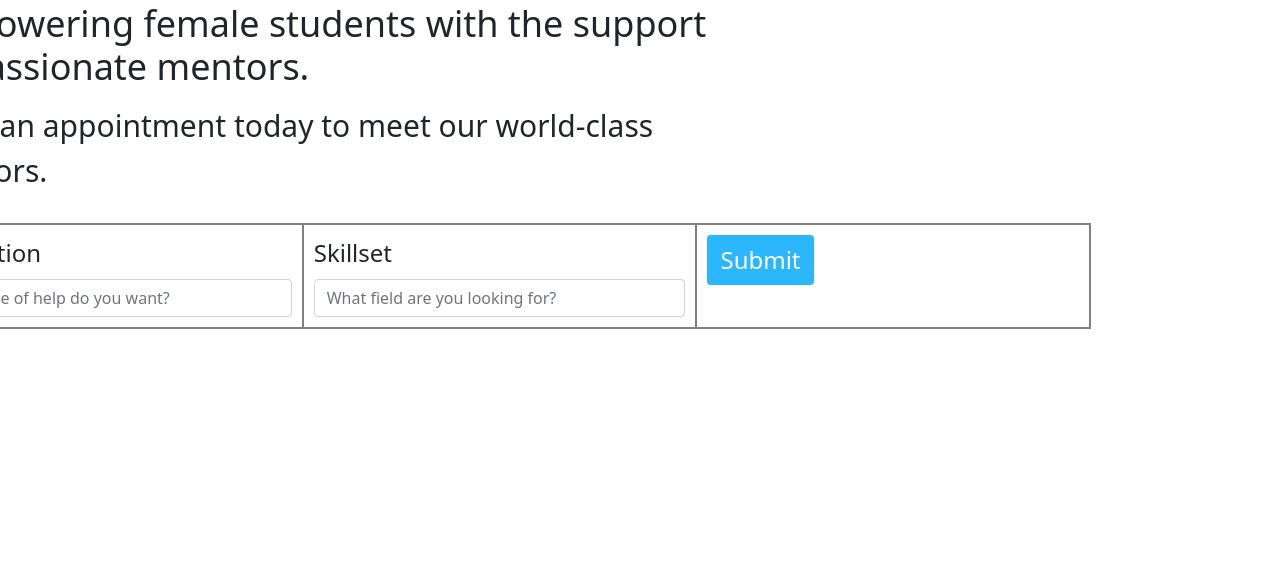
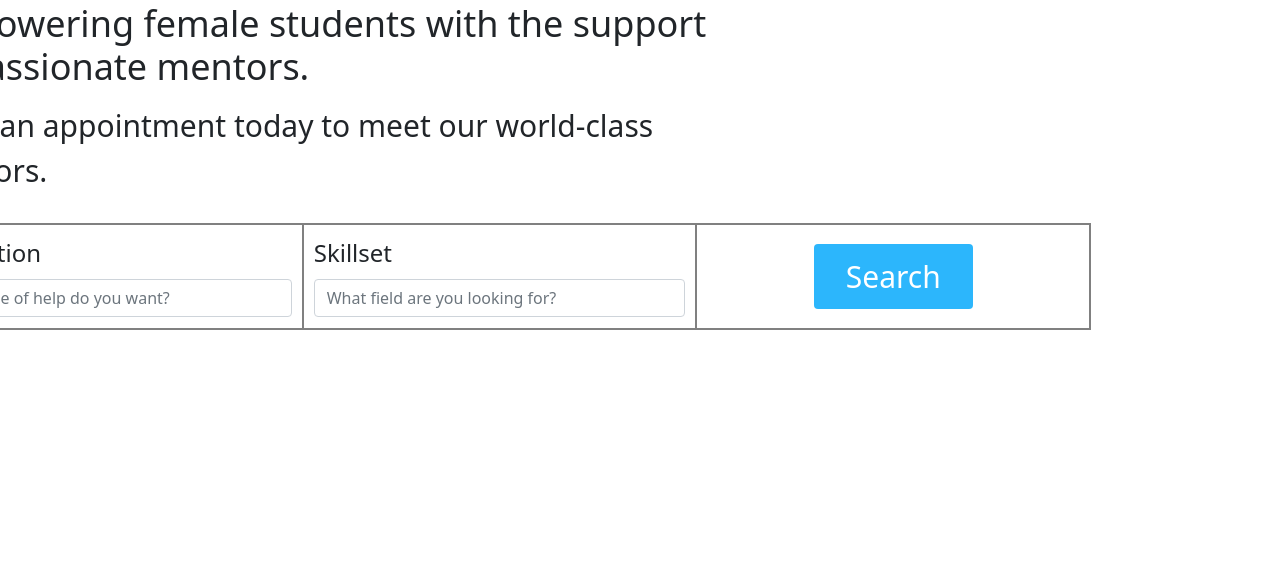
Before and after one commit to shitalwaters/TheirStories, a Django app: page / in a window 1280 px wide; the page is wider, and only the part inside the window is pictured. Shown: the part 142-711 px from the top of that part. Run offline with Django 3.2, Linux system fonts and the light colour scheme; some libraries are stand-ins or nearby versions.

Commit message:
adjust on css

```diff
--- a/coolkats_app/templates/coolkats_app/index.html
+++ b/coolkats_app/templates/coolkats_app/index.html
@@ -290,9 +290,24 @@
       padding: 10px 10px 10px 10px;
     }
 
-    form .submitbutton input {
-      color: white;
+    .submitbutton {
+      text-align: center;
       font-size: 24px;
+    }
+
+    .button {
+    background-color: #2CB6FC;
+    border: none;
+    color: white;
+    padding: 10px 32px;
+    margin: 9px;
+    text-align: center;
+    text-decoration: none;
+    display: inline-block;
+    font-size: 30px;
+    cursor: pointer;
+    border-radius: 4px;
+    color: white;
     }
 
     .result {
@@ -322,6 +337,17 @@
     }
 
     .card-img-overlay{bottom: 0;}
+
+    .mentor-info-container {
+        position: relative;
+        min-height: 150px;
+    }
+
+    .mentor-info {
+        position: absolute;
+        bottom: 200px;
+        left: 0;
+    }
 
     .moreButton .btn{
       background-color: #2db6fc;
@@ -372,7 +398,7 @@
                       </datalist>
                     </div>
                     <div class="col submitbutton">
-                      <input type="submit" class="btn" style="background-color: #2CB6FC;" value="Submit" />
+                        <button class="button">Search</button>
                     </div>
                   </div>
                 </form>
@@ -383,12 +409,12 @@
                     <div class="card bg-dark text-white">
                       <img class="card-img" src="{{mentor.image}}" alt="Card image"
                         style="filter: brightness(50%); height: 500px; width: 350px;">
-                      <div class="card-img-overlay">
-                        <h3 class="card-title">{{mentor.name}}</h3>
-                        <p class="card-text">{{mentor.description}}</p>
-                        <p class="card-text">{{mentor.fields}}</p>
-                        <p class="card-text">{{mentor.motivations}}</p>
-
+                      <div class="mentor-info-container card-img-overlay">
+                        <div class="mentor-info">
+                            <h3 class="card-title" style="padding-left: 20px; font-size: 18x;">{{mentor.name}}</h3>
+                            <p class="card-text" style="padding-left: 20px; font-size: 18px;">{{mentor.fields}}</p>
+                            <p class="card-text" style="padding-left: 20px; font-size: 16px;">{{mentor.motivations}}</p>
+                        </div>
                       </div>
                   </a>
                 </div>
```
Also changed, not shown: coolkats_app/static/coolkats_app/mentor.css (+38 -11 lines), coolkats_app/templates/coolkats_app/mentor.html (+12 -11 lines).
